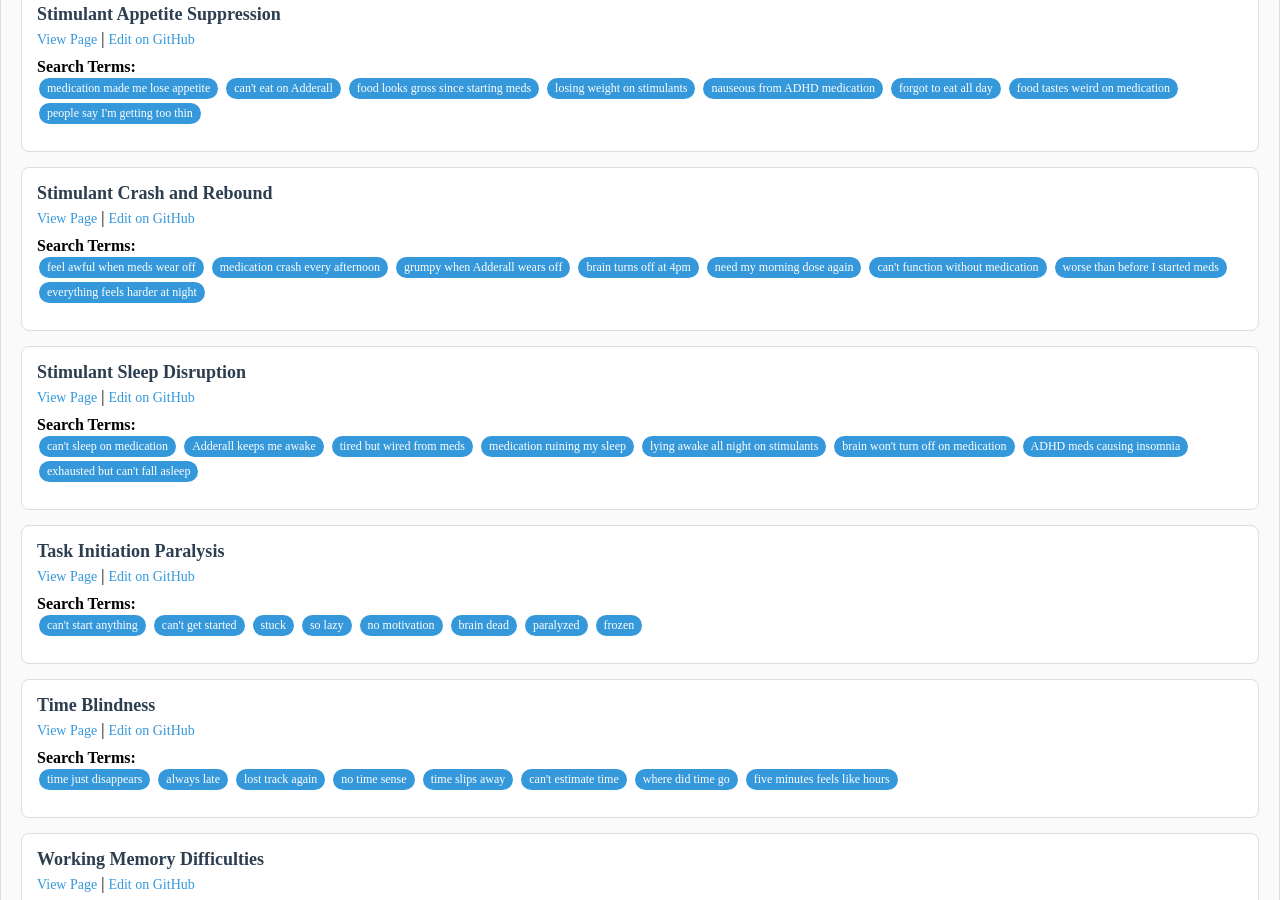
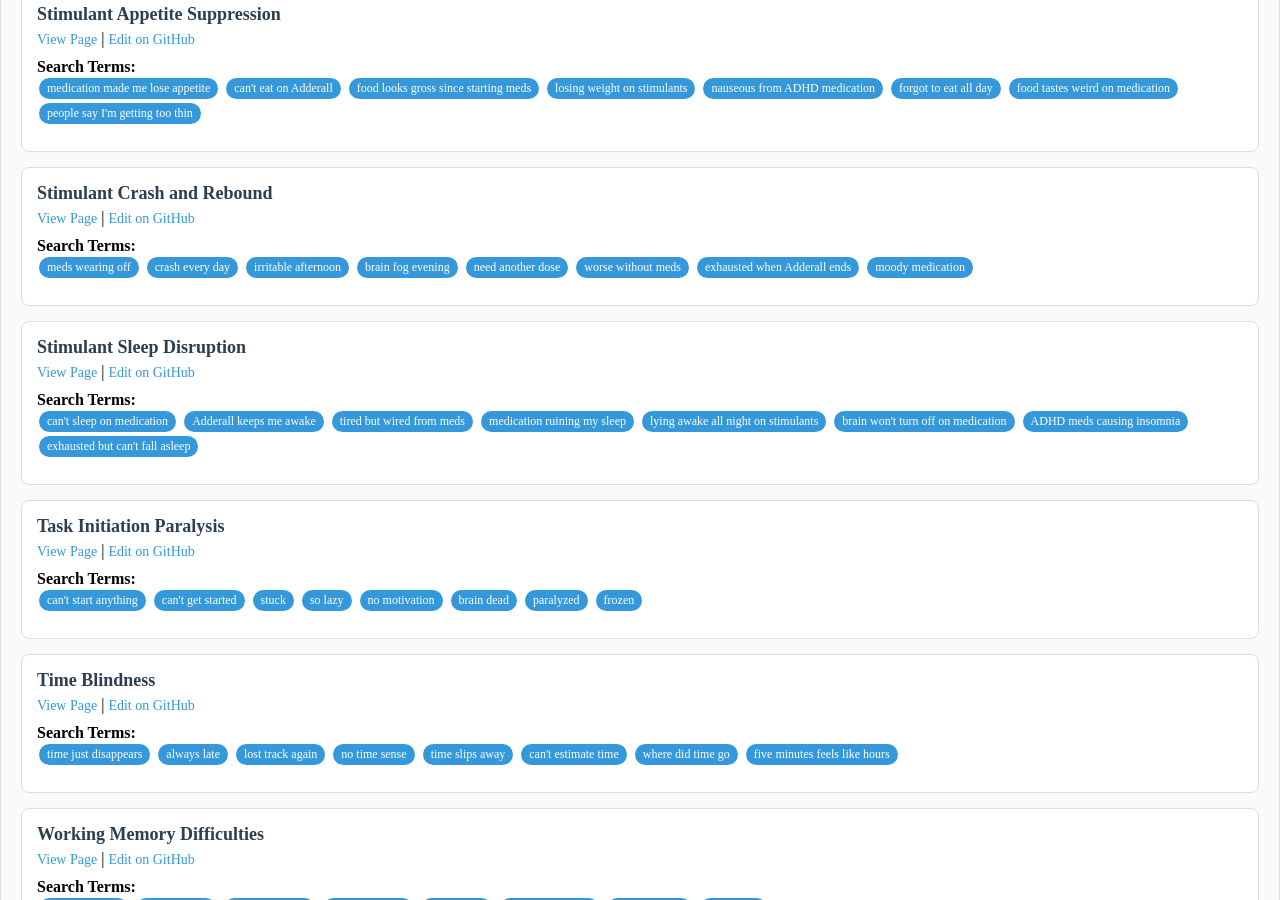
Before and after one commit to neurodivergent-survival-guide/neurodivergent-survival-guide, a Jekyll site: the page built from editorial-tools.html, in a window 1280 px wide and 900 px high, scrolled down 4219 px. Built offline with Jekyll 4.4.1, drawn with Linux system fonts in a browser that asks for light colours.

Commit message:
Update stimulant-crash-and-rebound.html

```diff
--- a/struggles/stimulant-crash-and-rebound.html
+++ b/struggles/stimulant-crash-and-rebound.html
@@ -17,7 +17,7 @@ status: published
 featured: false
 
 # SEO Optimization (Mandatory)
-search_terms: ["feel awful when meds wear off", "medication crash every afternoon", "grumpy when Adderall wears off", "brain turns off at 4pm", "need my morning dose again", "can't function without medication", "worse than before I started meds", "everything feels harder at night"]
+search_terms: ["meds wearing off", "crash every day", "irritable afternoon", "brain fog evening", "need another dose", "worse without meds", "exhausted when Adderall ends", "moody medication"]
 ---
 <!-- struggles/stimulant-crash-and-rebound.html -->
 <div class="content-card">
@@ -150,7 +150,6 @@ search_terms: ["feel awful when meds wear off", "medication crash every afternoo
             <a href="{{ '/struggles/stimulant-appetite-suppression.html' | relative_url }}" class="struggle-tag">Stimulant Appetite Suppression</a>
             <a href="{{ '/struggles/emotional-dysregulation-adhd.html' | relative_url }}" class="struggle-tag">Emotional Dysregulation (ADHD)</a>
             <a href="{{ '/struggles/attention-regulation.html' | relative_url }}" class="struggle-tag">Attention Regulation</a>
-            <a href="{{ '/struggles/task-initiation-paralysis.html' | relative_url }}" class="struggle-tag">Task Initiation Paralysis</a>
         </div>
     </div>
 </div>
```
